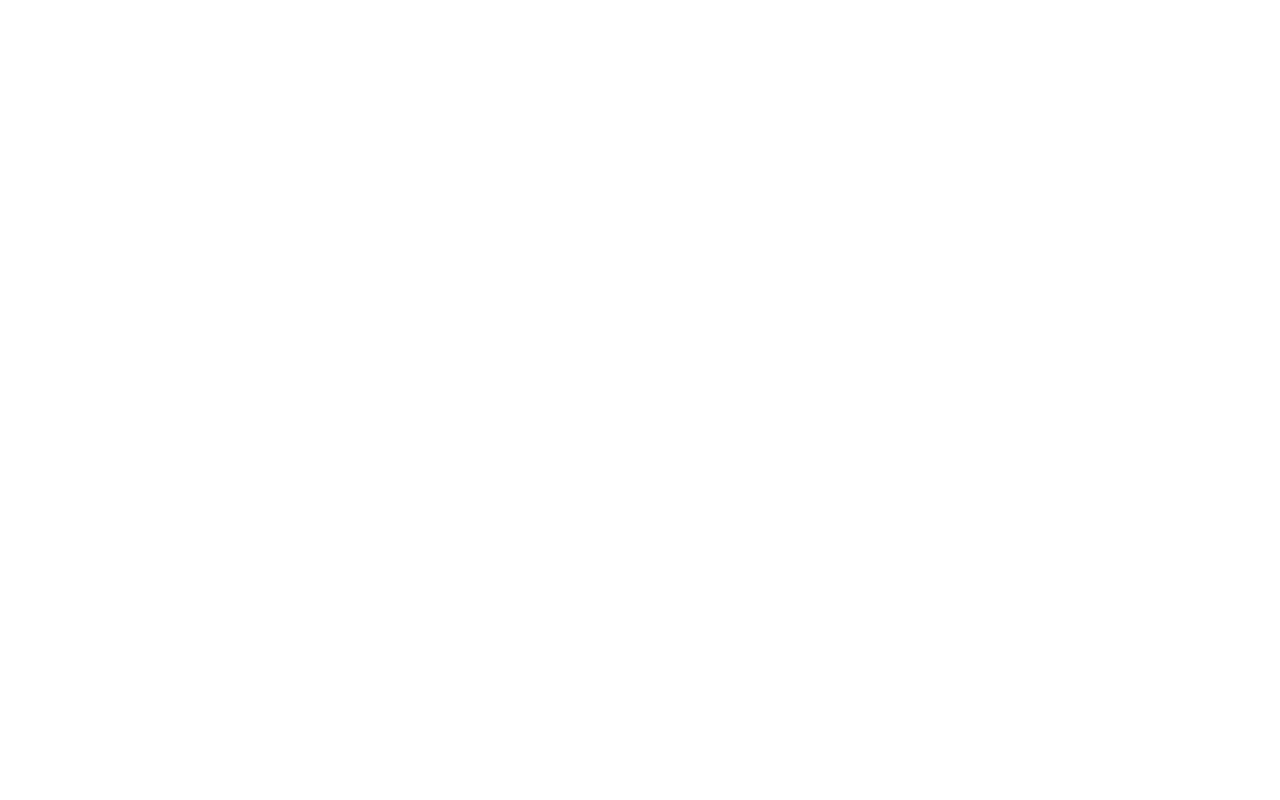
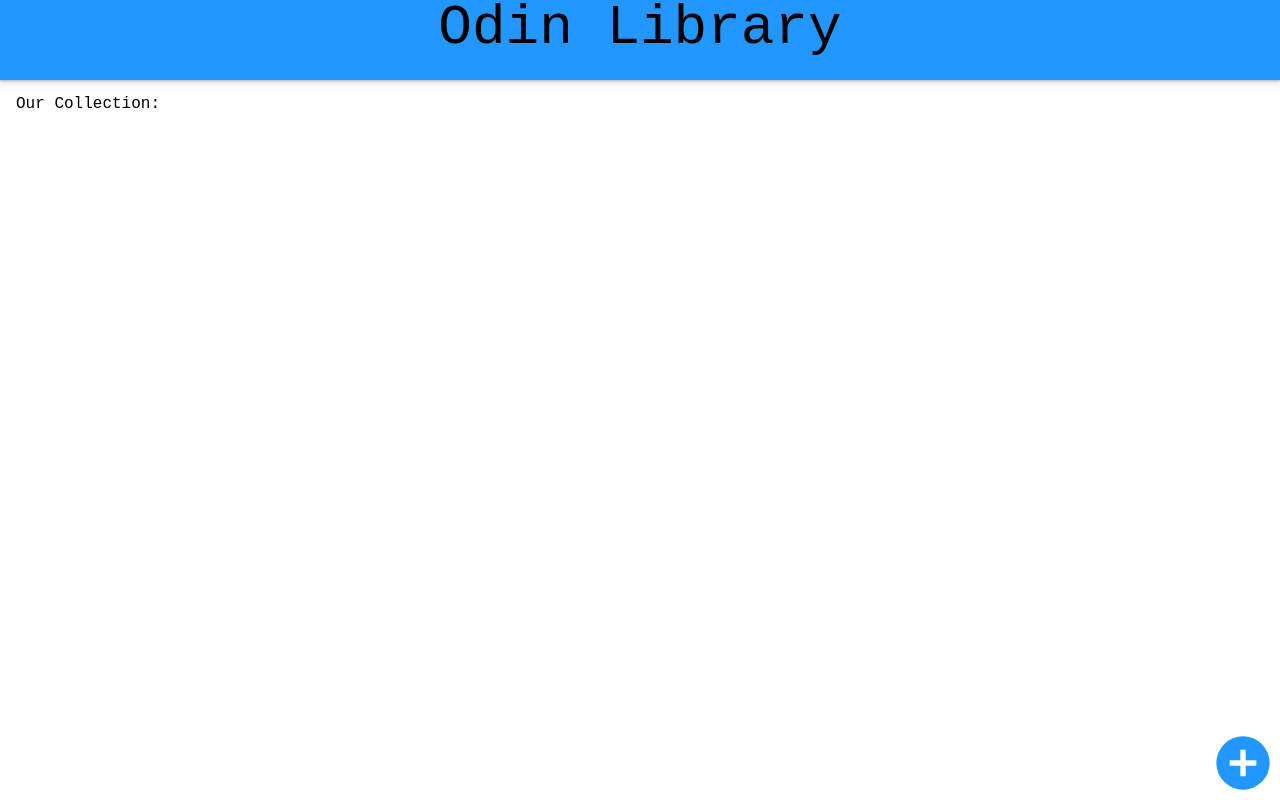
Before and after one commit to km5762/odin-library, a website: page index.html in a window 1280 px wide. Drawn offline with Linux system fonts and the light colour scheme; a web font is replaced by a local one.

Commit message:
Add basic layout

```diff
--- a/index.html
+++ b/index.html
@@ -1,10 +1,35 @@
 <!DOCTYPE html>
 <html lang="en">
   <head>
+    <link rel="stylesheet" href="reset.css" />
+    <link rel="stylesheet" href="styles.css" />
     <meta charset="UTF-8" />
     <meta http-equiv="X-UA-Compatible" content="IE=edge" />
     <meta name="viewport" content="width=device-width, initial-scale=1.0" />
-    <title>Document</title>
+    <link rel="preconnect" href="https://fonts.googleapis.com" />
+    <link rel="preconnect" href="https://fonts.gstatic.com" crossorigin />
+    <link
+      href="https://fonts.googleapis.com/css2?family=Martian+Mono:wght@100;200;300;400;500;600;700;800&display=swap"
+      rel="stylesheet"
+    />
+    <title>Library</title>
   </head>
-  <body></body>
+  <body>
+    <header>
+      <h1>Odin Library</h1>
+    </header>
+    <h2>Our Collection:</h2>
+    <div class="cards"></div>
+    <svg
+      xmlns="http://www.w3.org/2000/svg"
+      viewBox="0 0 24 24"
+      fill="rgb(34, 152, 255)"
+      class="add-book"
+    >
+      <title>plus-circle</title>
+      <path
+        d="M17,13H13V17H11V13H7V11H11V7H13V11H17M12,2A10,10 0 0,0 2,12A10,10 0 0,0 12,22A10,10 0 0,0 22,12A10,10 0 0,0 12,2Z"
+      />
+    </svg>
+  </body>
 </html>
--- a/styles.css
+++ b/styles.css
@@ -0,0 +1,27 @@
+:root {
+  font-family: "Martian Mono", monospace;
+}
+
+h1 {
+  font-size: 3.5rem;
+  text-align: center;
+}
+
+h2 {
+  margin: 1rem;
+}
+
+header {
+  width: 100%;
+  min-height: 5rem;
+  background-color: rgb(34, 152, 255);
+  box-shadow: rgba(60, 64, 67, 0.3) 0px 1px 2px 0px,
+    rgba(60, 64, 67, 0.15) 0px 2px 6px 2px;
+}
+
+.add-book {
+  width: 4rem;
+  position: fixed;
+  bottom: 5px;
+  right: 5px;
+}
```
Also changed, not shown: scripts.js (+12 -2 lines).
